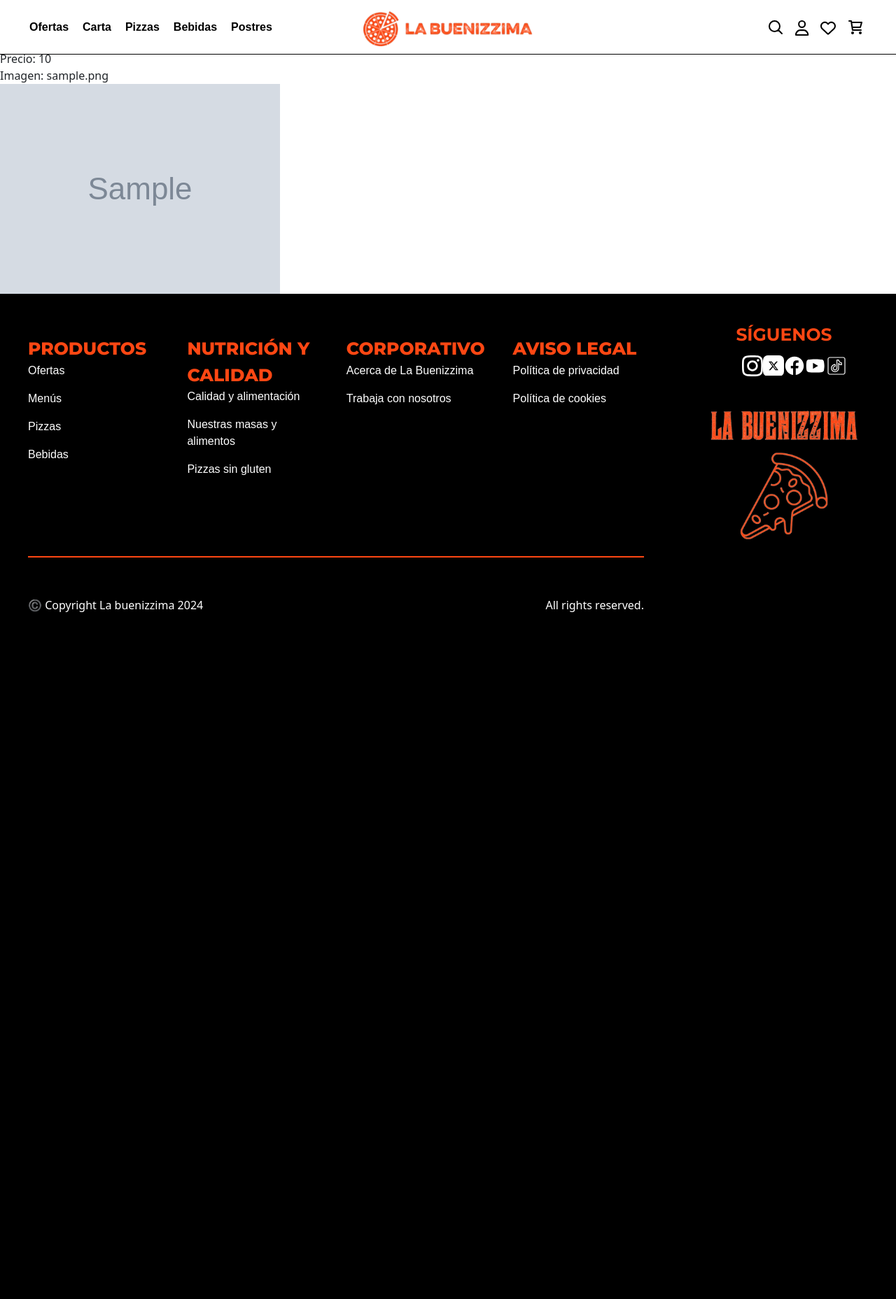
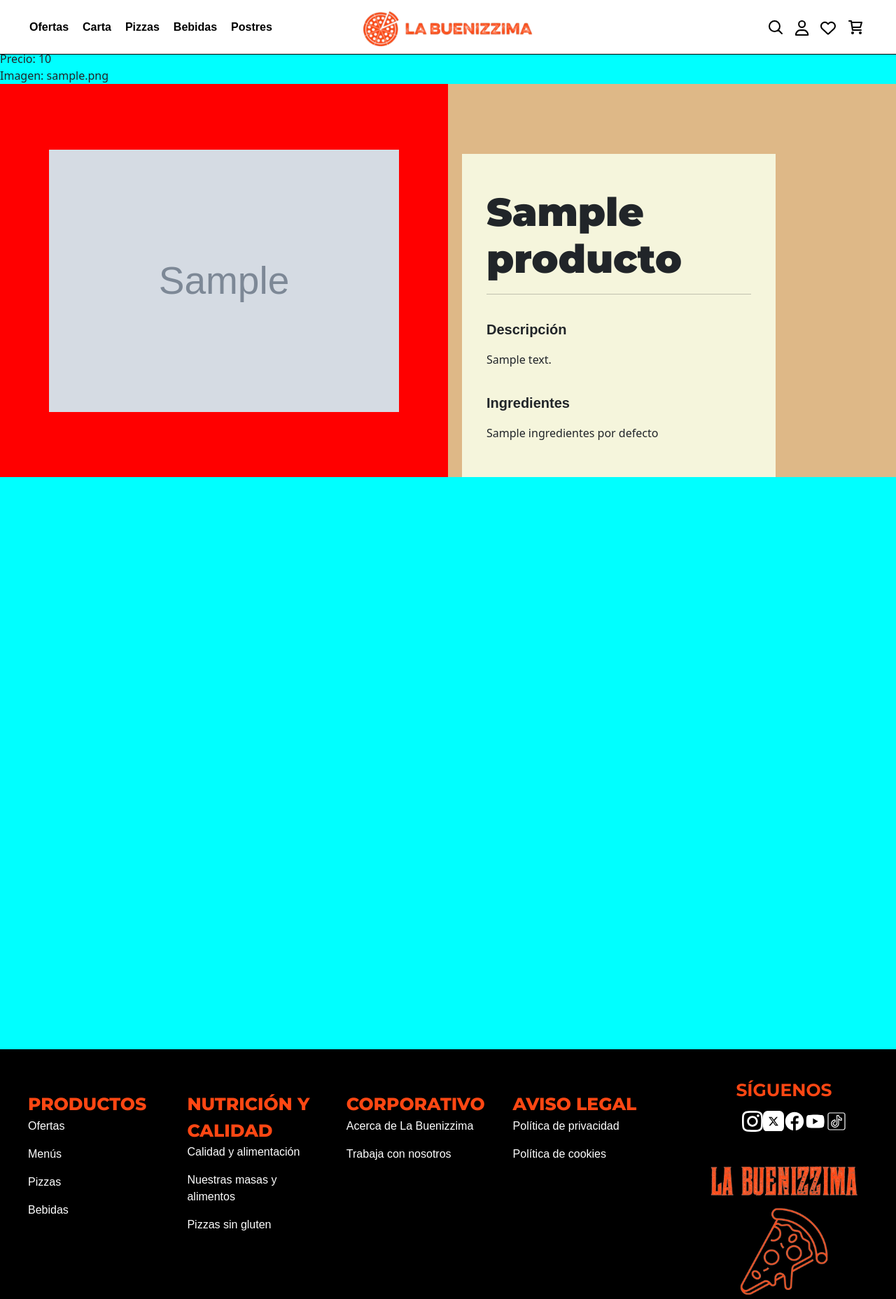
Before and after one commit to EnricRuizFp/primerProyectoRuiz, a PHP site: the page made by views/productos/detallesProducto.php in a window 1280 px wide. Shown: the top 1857 px of the page at 70% size. Before the commit the page ends 875 px from the top, so only its background shows below. Run offline with PHP 8.4, Linux system fonts and the light colour scheme; the template is opened without the code that fills it: most values are stand-ins (such as "Sample title", 1, 10 or a date in 2020); grey boxes marked "Sample" are stand-in pictures.

Commit message:
update de nueva pagina de detalles producto y solucionados errores anteriores

```diff
--- a/controllers/generalController.php
+++ b/controllers/generalController.php
@@ -5,6 +5,11 @@
         /* -- Acciones pasadas por URL -- */
         public function index(){
 
+            // Generar 5 numeros random para mostrar pizzas
+            include_once "controllers/productoController.php";
+            include_once "models/Producto.php";
+
+            $productos_aleatorios = productoController::getProductosAleatorios(5,"pizzas");
             include_once "views/main.php";
 
         }
--- a/controllers/productoController.php
+++ b/controllers/productoController.php
@@ -13,9 +13,9 @@
             include_once "views/productos/productos.php";
         }
 
-        public static function getProductosAleatorios($cantidad){
+        public static function getProductosAleatorios($cantidad, $categoria){
 
-            $productos = ProductoDao::getProductosAleatorios($cantidad);
+            $productos = ProductoDAO::getProductosAleatorios($cantidad, $categoria);
 
             return $productos;
 
@@ -228,6 +228,7 @@
         public static function producto($id){
 
             $producto = ProductoDAO::getProducto($id);
+            $ingredientesPorDefecto = IngredienteDAO::getIngredientesDefault($id);
             include_once "views/productos/detallesProducto.php";
 
         }
--- a/css/producto.css
+++ b/css/producto.css
@@ -0,0 +1,46 @@
+/* -- GENERAL -- */
+#contenedorGeneral{
+    background-color: aqua;
+    height: 1500px;
+}
+
+#contenedorContenido{
+    display: flex;
+}
+
+/* -- CONTENEDOR IZQUIERDO -- */
+#contenedorIzquierdo{
+    width: 50%;
+    background-color: red;
+
+    display: flex;
+    align-items: center;
+    justify-content: center;
+}
+
+/* -- CONTENEDOR DERECHO -- */
+#contenedorDerecho{
+    width: 50%;
+    background-color: burlywood;
+}
+
+#contenedorDetalles{
+    width: 70%;
+    margin-top: 100px;
+    margin-left: 20px;
+    background-color: beige;
+    padding: 35px;
+}
+
+/* -- CONTENIDO -- */
+#tituloDetalles{
+    margin-top: 15px;
+}
+
+#subtituloDetalles{
+    margin-top: 35px;
+}
+
+#ingredientesDefault{
+    margin-top: 35px;
+}
--- a/models/ProductoDAO.php
+++ b/models/ProductoDAO.php
@@ -87,11 +87,11 @@
             return $cantidadProductos;
         }
 
-        public static function getProductosAleatorios($cantidad){
+        public static function getProductosAleatorios($cantidad,$categoria){
 
             $con = DataBase::connect();
-            $stmt = $con->prepare("SELECT * FROM PRODUCTOS ORDER BY RAND() LIMIT ?;");
-            $stmt->bind_param("i",$cantidad);
+            $stmt = $con->prepare("SELECT * FROM PRODUCTOS WHERE seccion = ? ORDER BY RAND() LIMIT ?;");
+            $stmt->bind_param("si",$categoria,$cantidad);
 
             $stmt->execute();
             $resultado = $stmt->get_result();
--- a/views/main.php
+++ b/views/main.php
@@ -195,10 +195,6 @@
             <div id="contenidoSeccion3">
 
                 <?php
-                // Generar 5 numeros random para mostrar pizzas
-                include_once "controllers/productoController.php";
-                include_once "models/Producto.php";
-                $productos_aleatorios = productoController::getProductosAleatorios(5);
 
                 foreach($productos_aleatorios as $producto_aleatorio){
 
--- a/views/productos/detallesProducto.php
+++ b/views/productos/detallesProducto.php
@@ -7,7 +7,7 @@
 
     <!-- LINKS A CSS -->
     <link rel="stylesheet" href="css/general.css">
-    <link rel="stylesheet" href="css/generalProductos.css">
+    <link rel="stylesheet" href="css/producto.css">
 
     <!-- BOOTSTRAP -->
     <link href="https://cdn.jsdelivr.net/npm/bootstrap@5.3.0/dist/css/bootstrap.min.css" rel="stylesheet" integrity="sha384-..." crossorigin="anonymous">
@@ -35,11 +35,40 @@
 
             <div id="contenedorIzquierdo">
                 <div id="contenedorImagen">
-                    <img src="<?php echo $producto->getImagen() ?>" alt="Imagen del producto.">
+                    <img src="<?php echo $producto->getImagen() ?>" alt="Imagen del producto." width="500px">
                 </div>
             </div>
             <div id="contenedorDerecho">
+                <div id="contenedorDetalles">
+                    <div id="contenidoDetalles">
+                        <div id="tituloDetalles">
+                            <h4>
+                                <?php echo ucfirst($producto->getNombre()); ?>
+                            </h4>
+                        </div>
 
+                        <div class="barraSeparación"><hr></div>
+
+                        <div id="subtituloDetalles">
+                            <p class="p3">
+                                <p class="p2 bold">Descripción</p>
+                                <?php echo ucfirst($producto->getDescripcion()); ?>
+                            </p>
+                        </div>
+                        <div id="ingredientesDefault">
+                            <p class="p3">
+                                <p class="p2 bold">Ingredientes</p>
+                                <?php
+
+                                    foreach($ingredientesPorDefecto as $ingredientePorDefecto){
+                                        echo $ingredientePorDefecto->getNombre()."<br>";
+                                    }
+
+                                ?>
+                            </p>
+                        </div>
+                    </div>
+                </div>
             </div>
 
         </div>
```
Also changed, not shown: models/IngredienteDAO.php (+22 -0 lines), models/Producto.php (+9 -0 lines).
